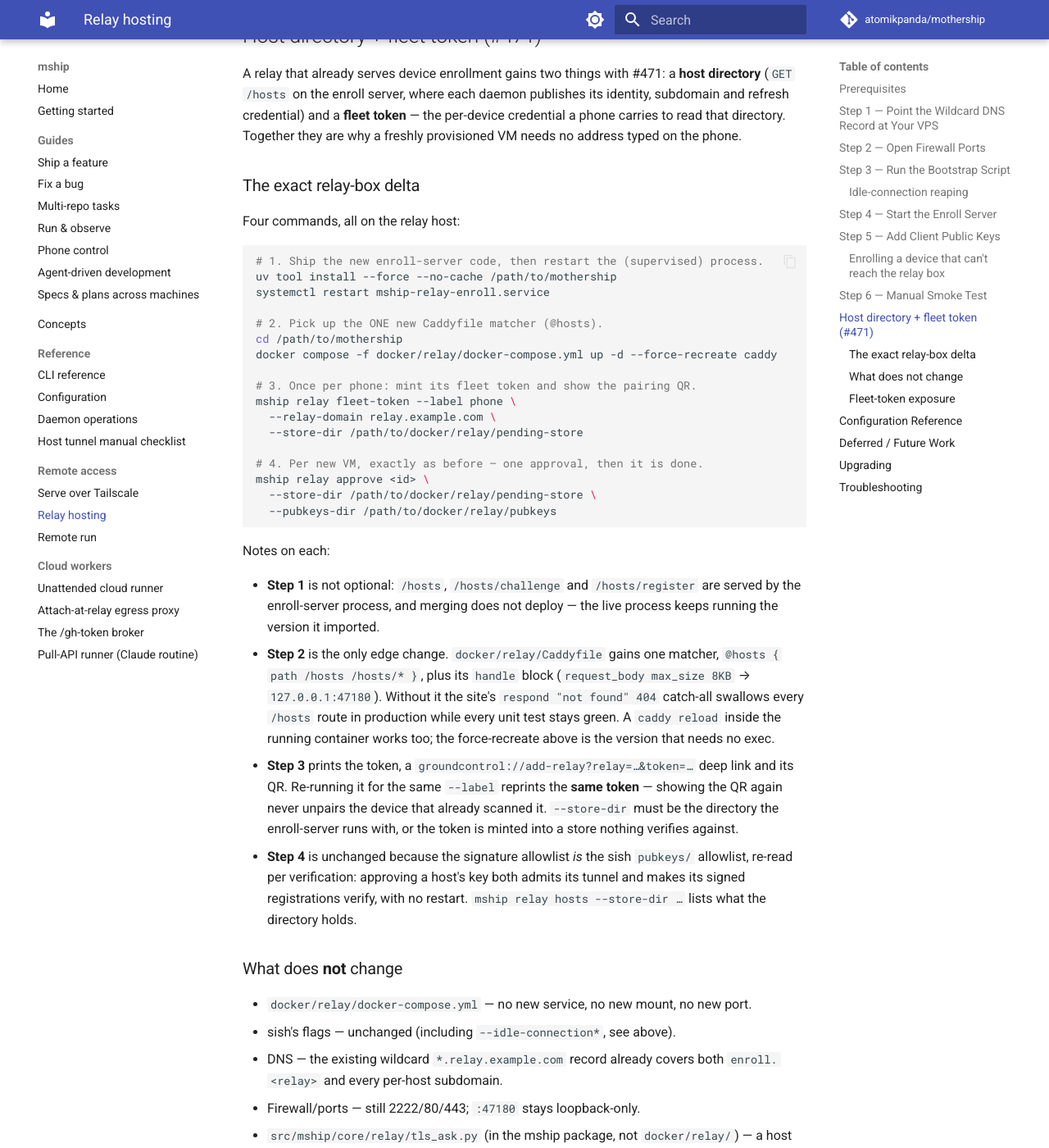
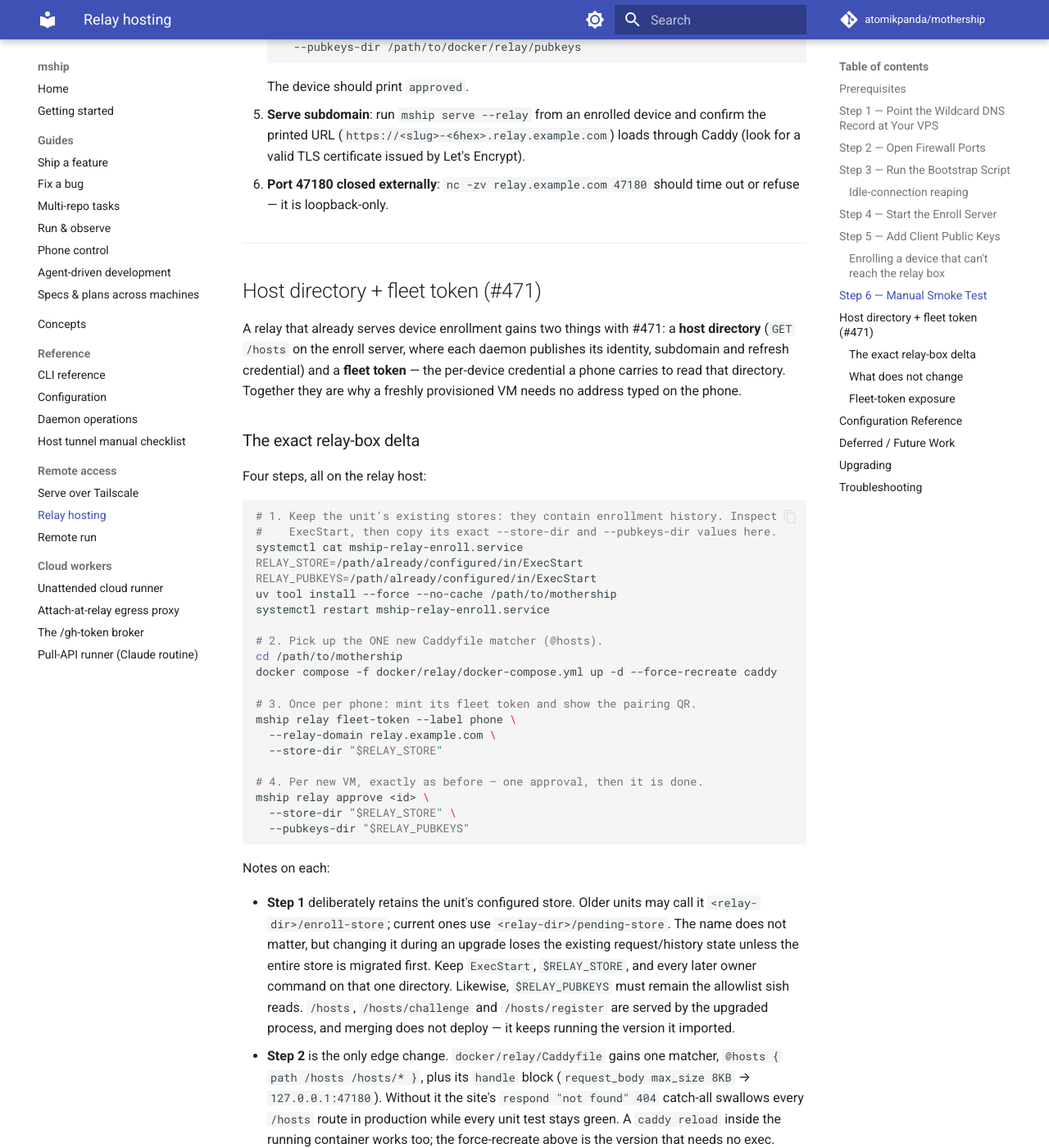
Before and after one commit to atomikpanda/mothership, an MkDocs documentation site: the page built from docs/relay-hosting.md, in a window 1280 px wide and 1400 px high, scrolled down 6993 px. Shown: the whole window at 82% size. Built offline with MkDocs 1.6.1 and Material for MkDocs 9.7.7, drawn with Linux system fonts in a browser that asks for light colours; comment, search, counter and statistics services are not loaded; some of the changed text lies outside the part shown.

Commit message:
address remaining review feedback

````diff
--- a/docs/relay-hosting.md
+++ b/docs/relay-hosting.md
@@ -155,6 +155,11 @@
 
 `--relay-domain` can also be set via the `RELAY_DOMAIN` environment variable. The enroll-server is reached from the internet only through Caddy at `https://enroll.<relay>` — the raw `:47180` port is not accessible externally.
 
+Every owner-side command must receive its applicable `--store-dir` and
+`--pubkeys-dir` explicitly. The examples below use
+`/path/to/docker/relay/pending-store` and `/path/to/docker/relay/pubkeys`;
+substitute the exact values from the running unit's `ExecStart`.
+
 > **Important — keep the enroll-server supervised.** The enroll-server backs Caddy's on-demand TLS `ask` endpoint, which gates cert issuance **and renewal** for every relay subdomain — not just new enrollment requests. If the enroll-server is down, Caddy cannot renew existing certs and will refuse to issue new ones for serve subdomains. Unlike sish and Caddy (which Docker Compose restarts automatically), the enroll-server runs outside the compose stack and **must run under a supervisor so it survives reboots**.
 >
 > The bootstrap script installs a systemd unit automatically when run as root (it runs the service as the user that owns the relay dir, so `mship relay approve` can still read the pending store). To install it manually, set `User=` to the operator who owns `<relay-dir>` and runs `mship relay approve` — not root:
@@ -234,12 +239,15 @@
 **Back on the relay host**, review and grant (or deny):
 
 ```bash
-mship relay requests                 # id · hostname · key fingerprint
+mship relay requests \
+  --store-dir /path/to/docker/relay/pending-store
+# id · hostname · key fingerprint
 mship relay approve a1c2 \
-  --store-dir docker/relay/pending-store \
-  --pubkeys-dir docker/relay/pubkeys
+  --store-dir /path/to/docker/relay/pending-store \
+  --pubkeys-dir /path/to/docker/relay/pubkeys
 # writes the key into pubkeys/ → sish picks it up (no restart needed).
-# `mship relay deny <id>` discards it.
+mship relay deny <id> \
+  --store-dir /path/to/docker/relay/pending-store
 ```
 
 A request only ever creates a *pending* entry — nothing reaches the allowlist until you `approve` it, and pending requests auto-expire after 30 minutes. The device can then `mship serve --relay`.
@@ -260,7 +268,14 @@
    ```
    It should print a request ID and enter polling. `:47180` should **not** be reachable directly from outside the relay host.
 
-4. **Approve and confirm**: on the relay host, `mship relay approve <id>` — the device should print `approved`.
+4. **Approve and confirm**: on the relay host, use the same store and allowlist
+   paths as the enroll-server:
+   ```bash
+   mship relay approve <id> \
+     --store-dir /path/to/docker/relay/pending-store \
+     --pubkeys-dir /path/to/docker/relay/pubkeys
+   ```
+   The device should print `approved`.
 
 5. **Serve subdomain**: run `mship serve --relay` from an enrolled device and confirm the printed URL (`https://<slug>-<6hex>.relay.example.com`) loads through Caddy (look for a valid TLS certificate issued by Let's Encrypt).
 
@@ -278,10 +293,14 @@
 
 ### The exact relay-box delta
 
-Four commands, all on the relay host:
+Four steps, all on the relay host:
 
 ```bash
-# 1. Ship the new enroll-server code, then restart the (supervised) process.
+# 1. Keep the unit's existing stores: they contain enrollment history. Inspect
+#    ExecStart, then copy its exact --store-dir and --pubkeys-dir values here.
+systemctl cat mship-relay-enroll.service
+RELAY_STORE=/path/already/configured/in/ExecStart
+RELAY_PUBKEYS=/path/already/configured/in/ExecStart
 uv tool install --force --no-cache /path/to/mothership
 systemctl restart mship-relay-enroll.service
 
@@ -292,19 +311,25 @@
 # 3. Once per phone: mint its fleet token and show the pairing QR.
 mship relay fleet-token --label phone \
   --relay-domain relay.example.com \
-  --store-dir /path/to/docker/relay/pending-store
+  --store-dir "$RELAY_STORE"
 
 # 4. Per new VM, exactly as before — one approval, then it is done.
 mship relay approve <id> \
-  --store-dir /path/to/docker/relay/pending-store \
-  --pubkeys-dir /path/to/docker/relay/pubkeys
+  --store-dir "$RELAY_STORE" \
+  --pubkeys-dir "$RELAY_PUBKEYS"
 ```
 
 Notes on each:
 
-- **Step 1** is not optional: `/hosts`, `/hosts/challenge` and `/hosts/register`
-  are served by the enroll-server process, and merging does not deploy — the
-  live process keeps running the version it imported.
+- **Step 1** deliberately retains the unit's configured store. Older units may
+  call it `<relay-dir>/enroll-store`; current ones use
+  `<relay-dir>/pending-store`. The name does not matter, but changing it during
+  an upgrade loses the existing request/history state unless the entire store
+  is migrated first. Keep `ExecStart`, `$RELAY_STORE`, and every later owner
+  command on that one directory. Likewise, `$RELAY_PUBKEYS` must remain the
+  allowlist sish reads. `/hosts`, `/hosts/challenge` and `/hosts/register` are
+  served by the upgraded process, and merging does not deploy — it keeps
+  running the version it imported.
 - **Step 2** is the only edge change. `docker/relay/Caddyfile` gains one
   matcher, `@hosts { path /hosts /hosts/* }`, plus its `handle` block
   (`request_body max_size 8KB` → `127.0.0.1:47180`). Without it the site's
@@ -320,7 +345,7 @@
 - **Step 4** is unchanged because the signature allowlist *is* the sish
   `pubkeys/` allowlist, re-read per verification: approving a host's key both
   admits its tunnel and makes its signed registrations verify, with no restart.
-  `mship relay hosts --store-dir …` lists what the directory holds.
+  `mship relay hosts --store-dir "$RELAY_STORE"` lists what the directory holds.
 
 ### What does **not** change
 
@@ -345,10 +370,10 @@
 password:
 
 - one `--label` per physical device, so a lost phone can be cut off by itself;
-- `mship relay fleet-token --label phone --revoke` invalidates that label
-  (`--revoke` is a boolean flag used *with* `--label`, not a value). A later
-  re-mint under the same label derives a **different** token rather than
-  resurrecting the revoked one.
+- `mship relay fleet-token --label phone --revoke --store-dir "$RELAY_STORE"`
+  invalidates that label (`--revoke` is a boolean flag used *with* `--label`,
+  not a value). A later re-mint under the same label derives a **different**
+  token rather than resurrecting the revoked one.
 
 Revocation stops future directory reads, and that is all it does: it does not
 rotate the per-host refresh credentials a paired phone already fetched. Those
@@ -417,15 +442,19 @@
 
 **Phone says the fleet token is invalid** — the token is verified against
 `fleet-tokens.json` in the enroll-server's `--store-dir`. Minting it with a
-different `--store-dir` than the running server uses is the usual cause; a
-revoked label is the other (`mship relay fleet-token --label <device>` re-mints
-a *new* token after a revoke — the device must scan the fresh QR).
+different store than the running server uses is the usual cause; a revoked
+label is the other. Re-mint from the configured store:
+`mship relay fleet-token --label <device> --relay-domain relay.example.com
+--store-dir "$RELAY_STORE"`. The device must scan the fresh QR.
 
-**A host never appears in `mship relay hosts`** — check its own view first:
-`mship daemon status` on that host prints a `tunnel:` line naming the state
-(`awaiting-enrollment` means it is waiting for `mship relay approve`;
-`duplicate-identity` means a twin holds the entry). If the host reports
-`online` but `/hosts` 404s from outside, the `@hosts` Caddy matcher is missing —
-see [Host directory + fleet token](#host-directory-fleet-token-471).
+**A host never appears in
+`mship relay hosts --store-dir "$RELAY_STORE"`** — check its own view first:
+`mship daemon status` on that host prints a `tunnel:` line naming the state.
+`awaiting-enrollment` means it is waiting for
+`mship relay approve <id> --store-dir "$RELAY_STORE" --pubkeys-dir
+"$RELAY_PUBKEYS"`; `duplicate-identity` means a twin holds the entry. If the
+host reports `online` but `/hosts` 404s from outside, the `@hosts` Caddy matcher
+is missing — see
+[Host directory + fleet token](#host-directory-fleet-token-471).
 
 **Enroll request times out** — confirm the enroll-server process is running on the relay host (`curl http://127.0.0.1:47180/status/x` from the host should return a JSON status). Also check that Caddy is running and that `enroll.<relay>` resolves to the relay IP.
````
Also changed, not shown: 6 other files.
